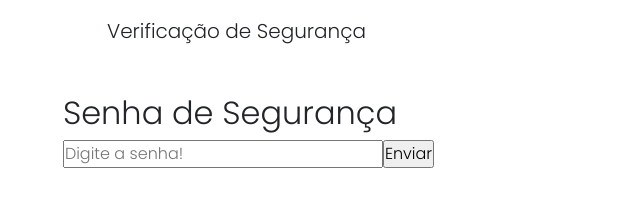
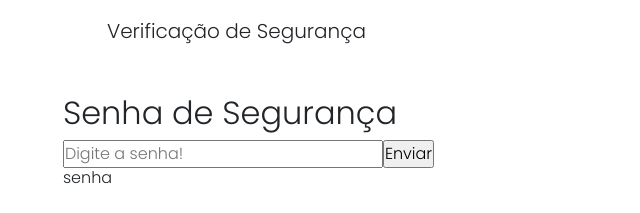
Before and after one commit to mauricio173/Estacionamento-Ultra, a plain HTML site: page Versionamento/index.html in a window 1280 px wide. Shown: the top 213 px of the page, 391-1031 px from the left. Drawn offline with nearby package versions, Linux system fonts and the light colour scheme; a script that the page names is missing.

Commit message:
update Versionamento/index.html

```diff
--- a/Versionamento/index.html
+++ b/Versionamento/index.html
@@ -53,7 +53,7 @@
        style=""
       value="Enviar" />
       </div>
-        <h6></h6>
+        <h6>senha</h6>
      </div>
     </div>
   </div>
```
